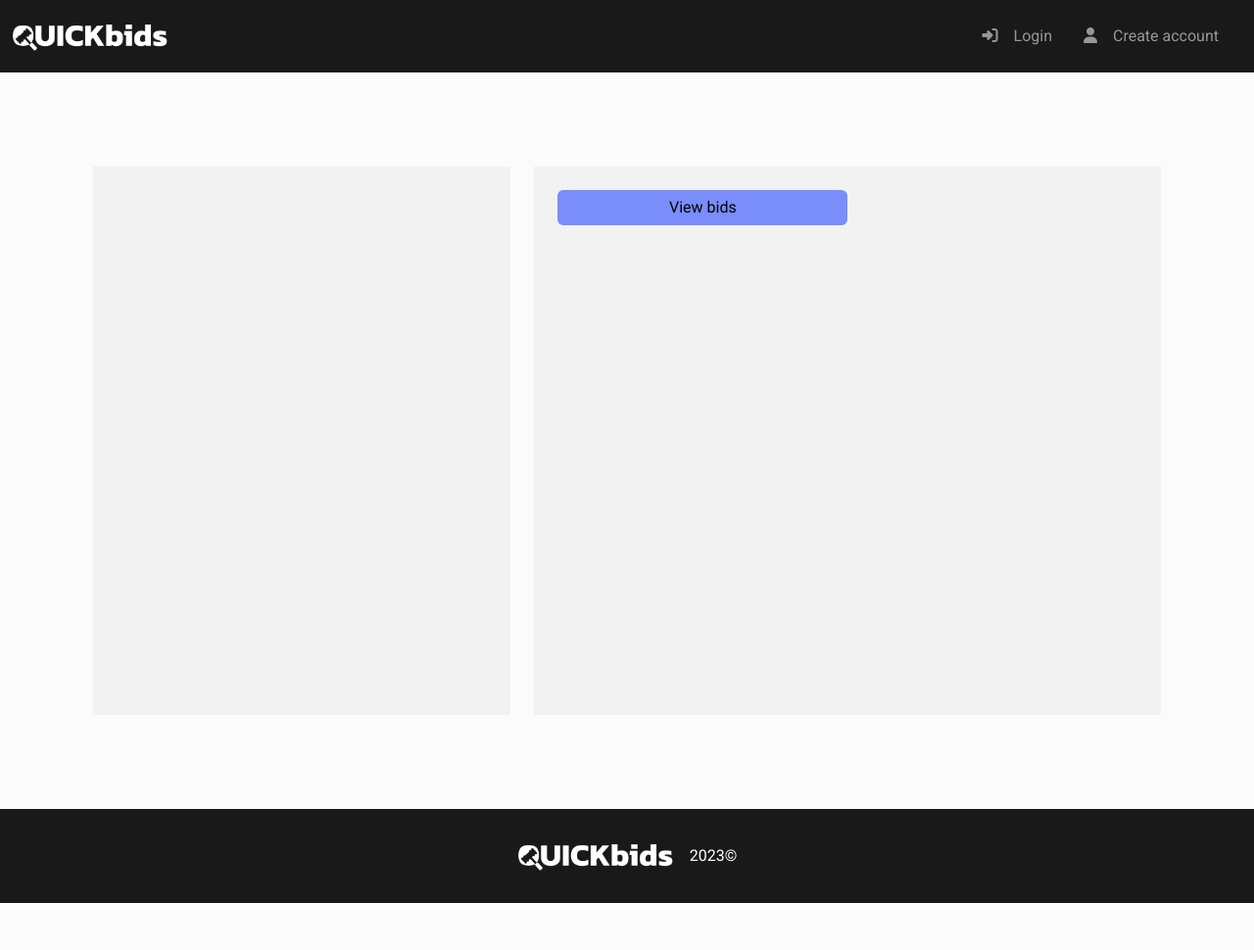
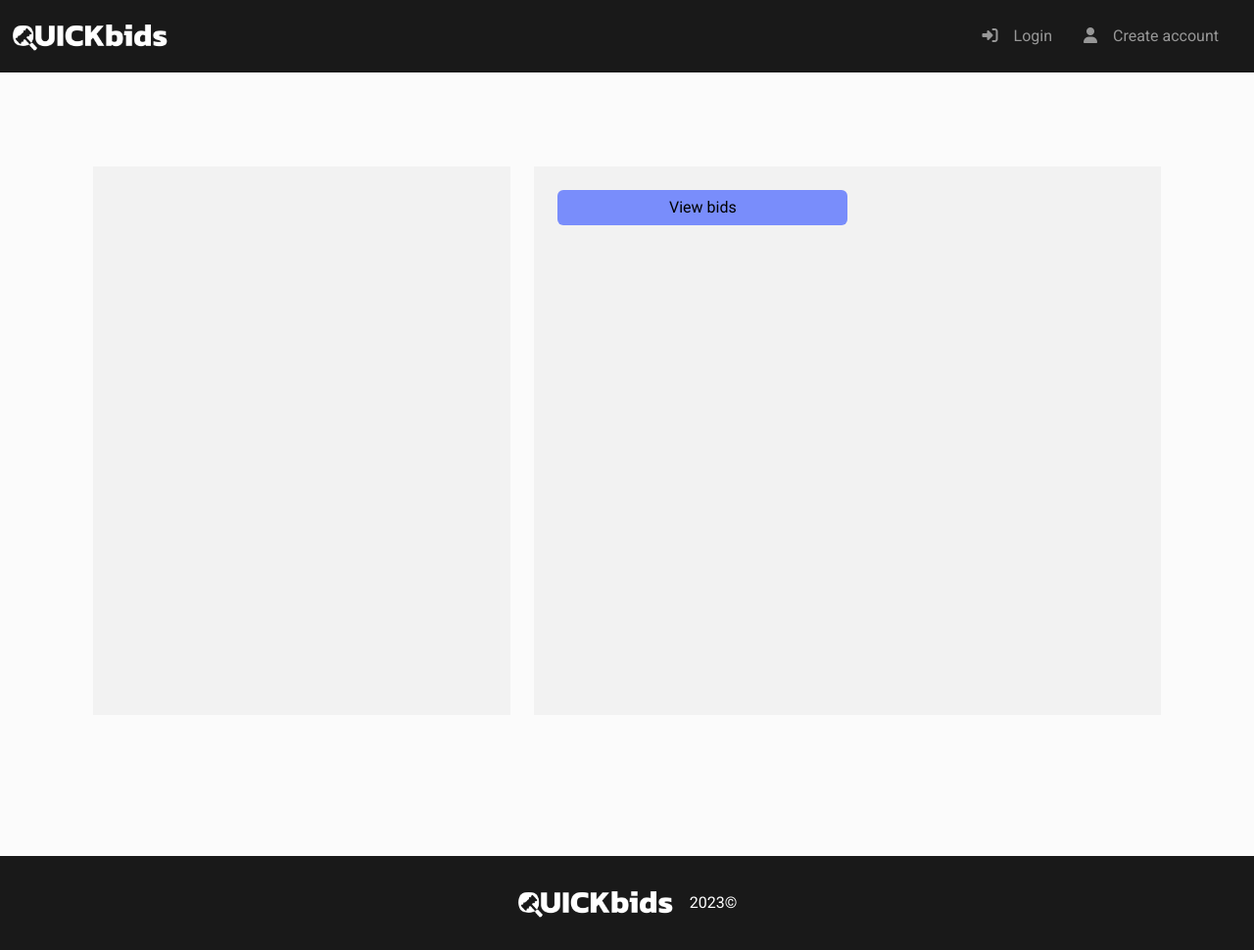
Before and after one commit to BishopWeyland/semester_project2, a website with bundled scripts: page single-listing.html in a window 1280 px wide. Shown: the whole page at 98% size. Before the commit the page ends 922 px from the top, so only its background shows below. Built offline with nearby package versions, Linux system fonts and the light colour scheme; no server answers.

Commit message:
footer margin

```diff
--- a/single-listing.html
+++ b/single-listing.html
@@ -103,7 +103,7 @@
       </div>
     </main>
 
-    <footer class="mt-7">
+    <footer class="mt-5">
       <div class="footer-content p-4">
         <img src="/images/quickbids_logo_white.png" alt="Quickbids logo." />
         <span class="ms-3">2023©</span>
```
